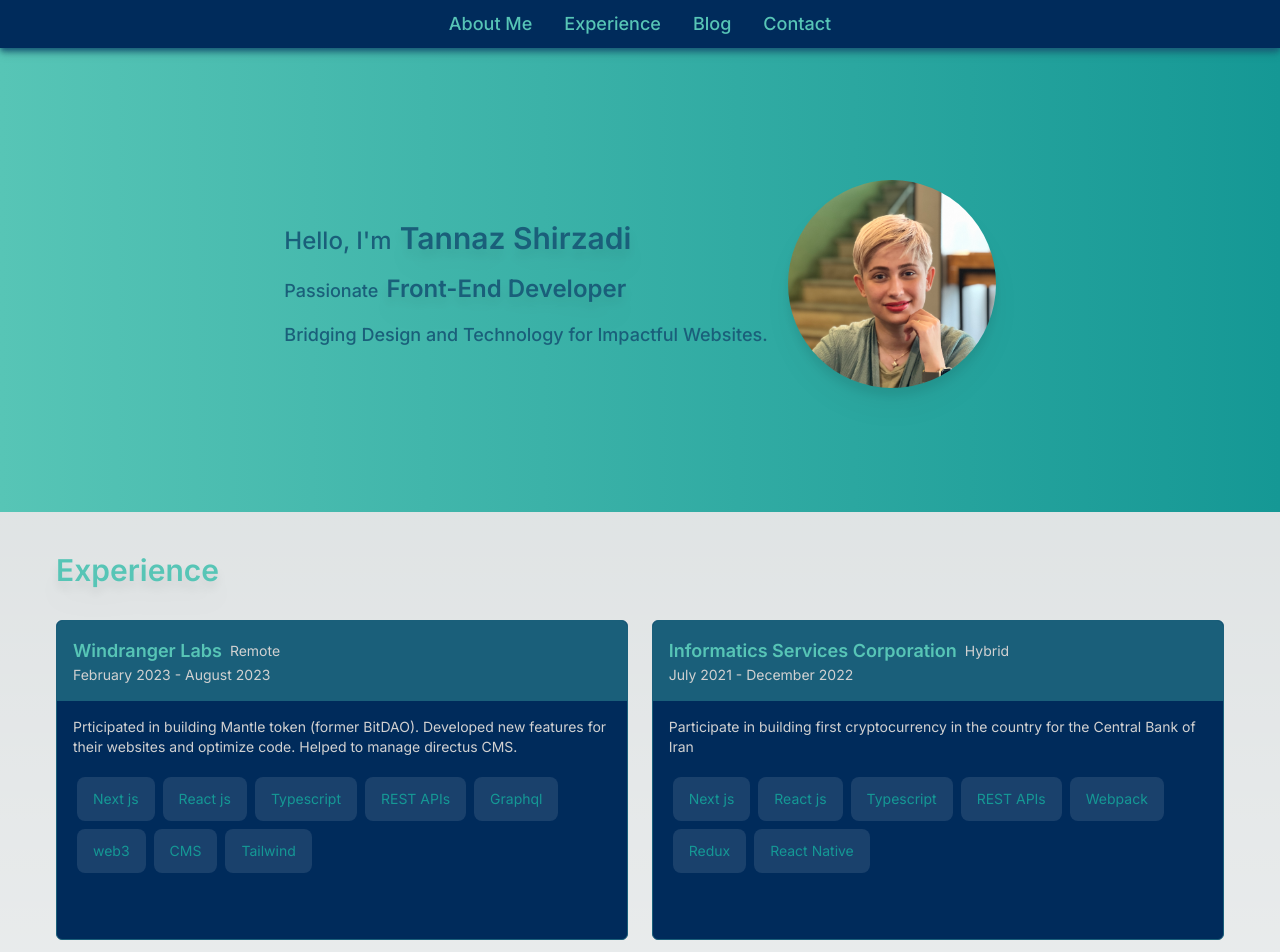
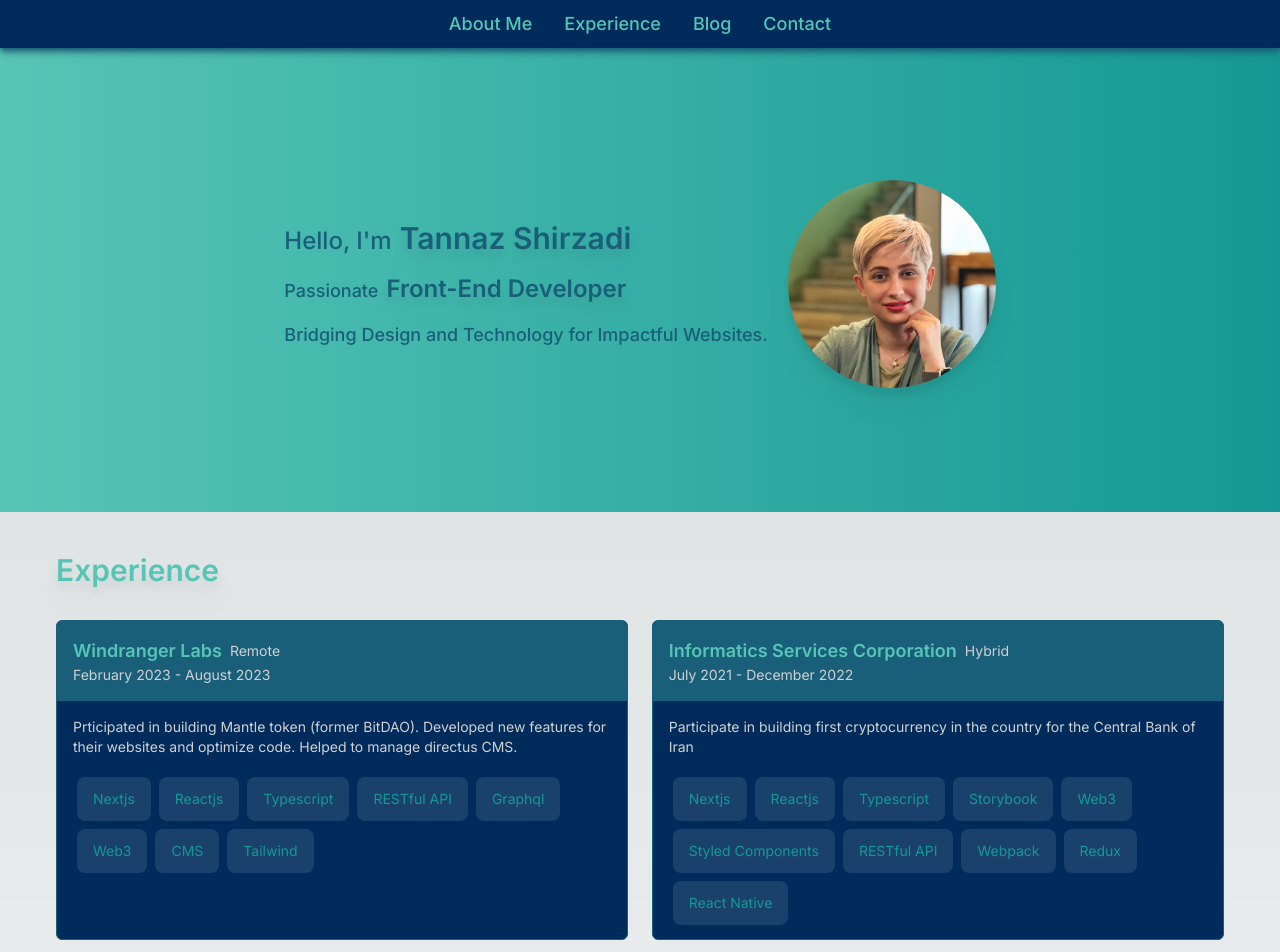
Before and after one commit to tannaz97shr/portfolio, a Next.js app: page / in a window 1280 px wide. Shown: the top 952 px of the page. Built offline with nearby package versions, Linux system fonts and the light colour scheme; what tw-elements would draw is missing.

Commit message:
feat: update skills in experienvce section to match skills

```diff
--- a/src/components/ExperienceSection/ExperienceCard.tsx
+++ b/src/components/ExperienceSection/ExperienceCard.tsx
@@ -1,5 +1,6 @@
 import { MonthNames } from "@/data/constants";
-import { IExperience } from "@/models/general";
+import { skills } from "@/data/skills";
+import { IExperience, ISkill } from "@/models/general";
 import SkillTag from "./SkillTag";
 
 interface ExperienceCardProps {
@@ -31,9 +32,14 @@ function ExperienceCard({ exp }: ExperienceCardProps) {
       </div>
       <div className="px-4 mt-4 text-sm text-light-grey">{exp.description}</div>
       <div className="flex flex-row flex-wrap px-4 mt-4">
-        {exp.skills.map((item: string) => (
-          <SkillTag key={item} name={item} />
-        ))}
+        {exp.skills.map((skillId: number) => {
+          const skillName = skills.find(
+            (skill: ISkill) => skill.id === skillId
+          );
+          if (skillName) {
+            return <SkillTag key={skillId} name={skillName.name} />;
+          }
+        })}
       </div>
     </div>
   );
--- a/src/data/experience.ts
+++ b/src/data/experience.ts
@@ -11,16 +11,7 @@ export const experience: IExperience[] = [
     linkedin: "",
     description:
       "Prticipated in building Mantle token (former BitDAO). Developed new features for their websites and optimize code. Helped to manage directus CMS.",
-    skills: [
-      "Next js",
-      "React js",
-      "Typescript",
-      "REST APIs",
-      "Graphql",
-      "web3",
-      "CMS",
-      "Tailwind",
-    ],
+    skills: [1, 2, 3, 6, 7, 11, 10, 9],
   },
   {
     id: "4",
@@ -32,15 +23,7 @@ export const experience: IExperience[] = [
     linkedin: "",
     description:
       "Participate in building first cryptocurrency in the country for the Central Bank of Iran",
-    skills: [
-      "Next js",
-      "React js",
-      "Typescript",
-      "REST APIs",
-      "Webpack",
-      "Redux",
-      "React Native",
-    ],
+    skills: [1, 2, 3, 5, 11, 8, 6, 12, 13, 14],
   },
   {
     id: "3",
@@ -52,15 +35,7 @@ export const experience: IExperience[] = [
     linkedin: "",
     description:
       "A Startup creating a kind of online shop mixing the idea of video making for the products. I helped with front end side of website and mnaging pannel",
-    skills: [
-      "Next js",
-      "React js",
-      "Typescript",
-      "REST APIs",
-      "Webpack",
-      "Redux",
-      "Javascript",
-    ],
+    skills: [1, 2, 3, 6, 5, 12, 13, 4],
   },
   {
     id: "2",
@@ -72,7 +47,7 @@ export const experience: IExperience[] = [
     linkedin: "",
     description:
       "Creating websites for scientific purposes. I developed various charts and maps and developed pannels for scientists",
-    skills: ["React js", "Javascript", "REST APIs", "Webpack", "Redux"],
+    skills: [2, 4, 6, 7, 12, 13],
   },
   {
     id: "1",
@@ -84,6 +59,6 @@ export const experience: IExperience[] = [
     linkedin: "",
     description:
       "worked closely with business leaders and monitored website performance and rectifying front-end issues.Turned design pages and specific components into HTML, CSS and Javascript.",
-    skills: ["HTML", "Javascript", "CSS", "SASS"],
+    skills: [15, 4, 16, 17],
   },
 ];
--- a/src/data/skills.ts
+++ b/src/data/skills.ts
@@ -51,4 +51,39 @@ export const skills: ISkill[] = [
     name: "CMS",
     years: 1,
   },
+  {
+    id: 11,
+    name: "Web3",
+    years: 2,
+  },
+  {
+    id: 12,
+    name: "Webpack",
+    years: 2,
+  },
+  {
+    id: 13,
+    name: "Redux",
+    years: 4,
+  },
+  {
+    id: 14,
+    name: "React Native",
+    years: 1,
+  },
+  {
+    id: 15,
+    name: "HTML",
+    years: 7,
+  },
+  {
+    id: 16,
+    name: "CSS",
+    years: 7,
+  },
+  {
+    id: 17,
+    name: "SASS",
+    years: 6,
+  },
 ];
--- a/src/models/general.tsx
+++ b/src/models/general.tsx
@@ -12,7 +12,7 @@ export interface IExperience {
   role: string;
   jobType: string;
   description: string;
-  skills: string[];
+  skills: number[];
   linkedin: string;
 }
 
```
